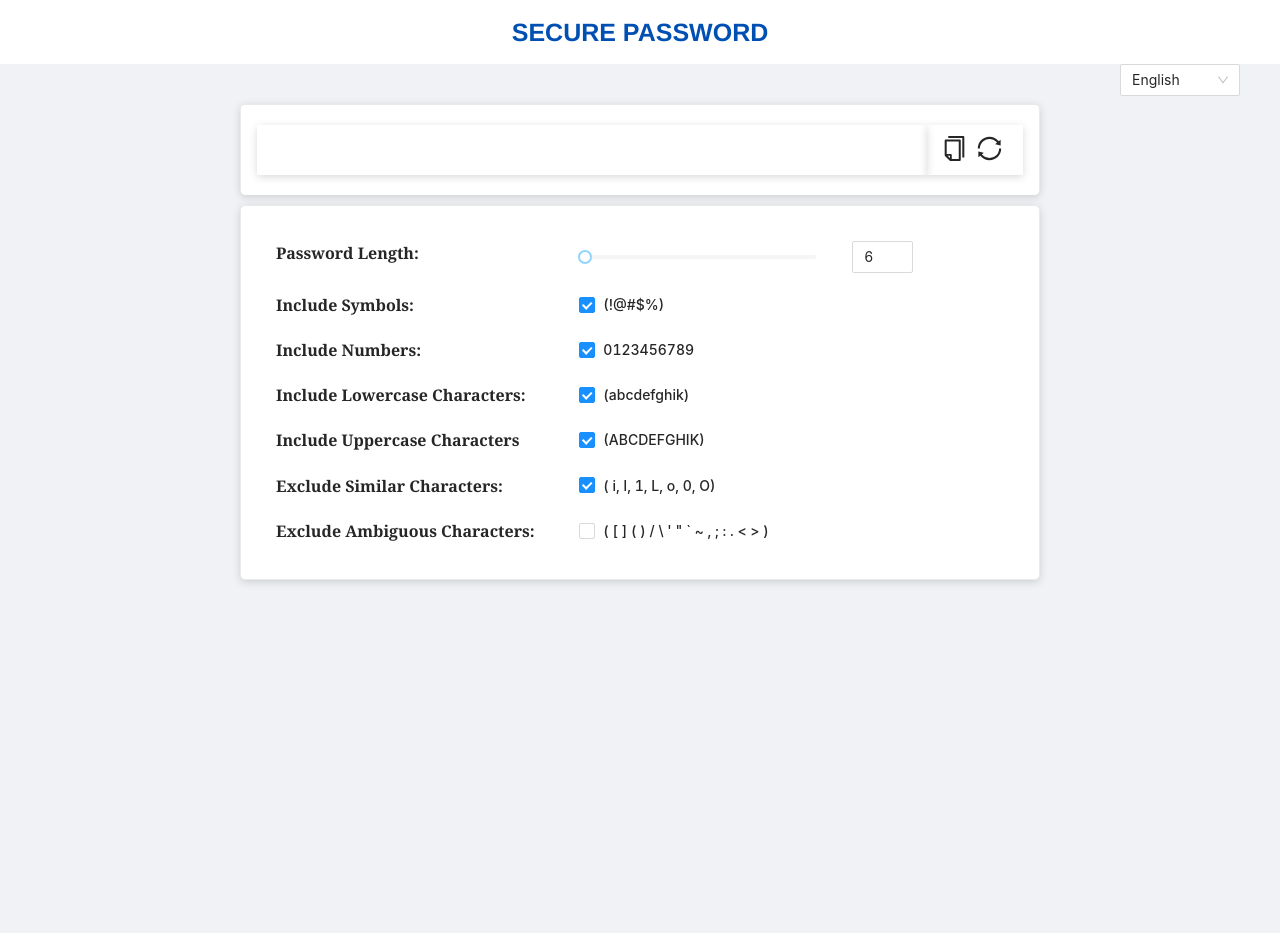
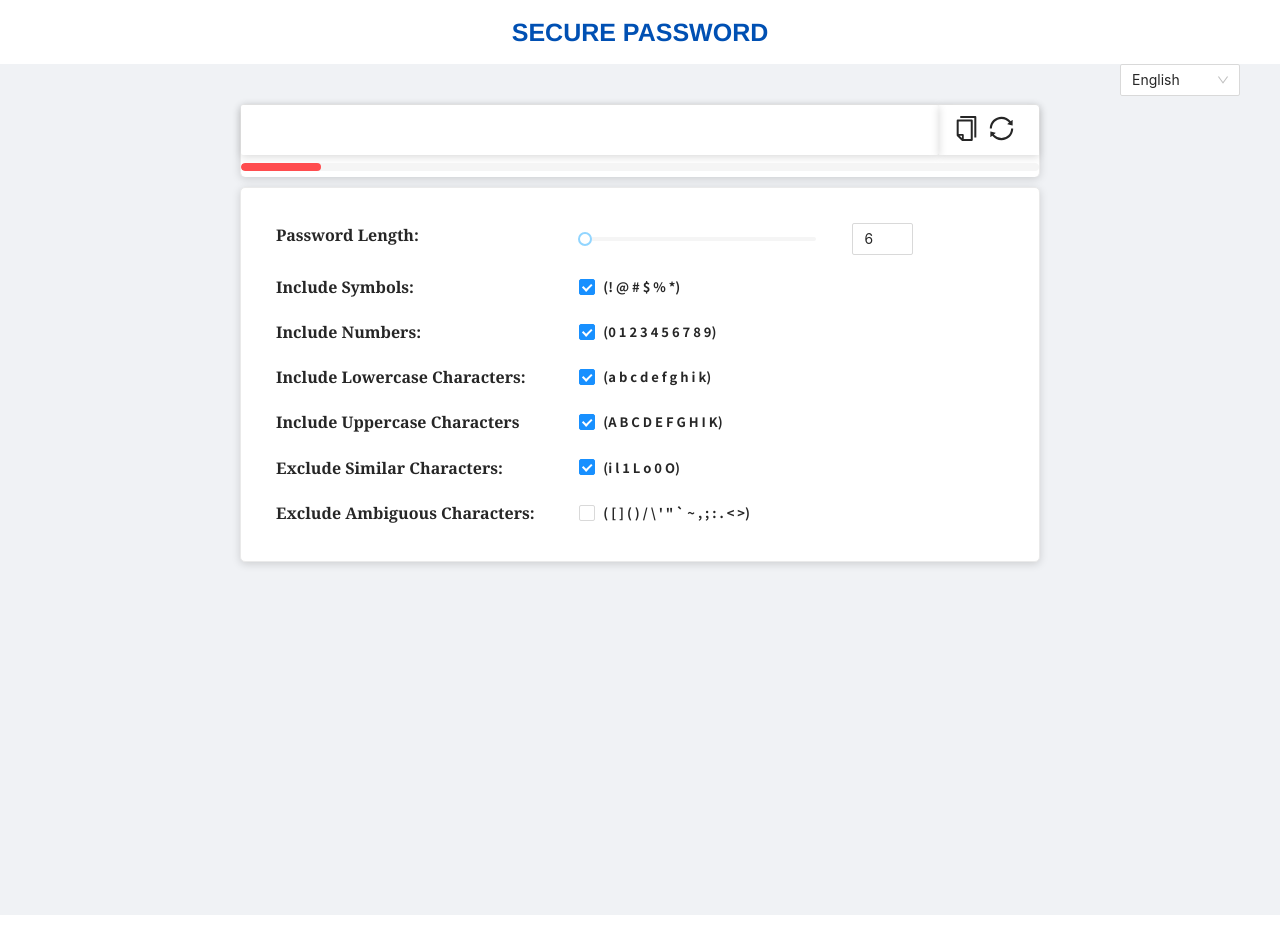
Before and after one commit to abel3t/generate-password, a Next.js app: page / in a window 1280 px wide. Built offline with nearby package versions, Linux system fonts and the light colour scheme.

Commit message:
Fix some UI

```diff
--- a/public/css/style.css
+++ b/public/css/style.css
@@ -1,6 +1,7 @@
 @import '~antd/dist/antd.css';
 @import url('https://fonts.googleapis.com/css2?family=Rowdies:wght@700&display=swap');
 @import url('https://fonts.googleapis.com/css2?family=Noto+Serif:wght@700&display=swap');
+@import url('https://fonts.googleapis.com/css2?family=Noto+Sans+SC:wght@700&display=swap');
 
 .title-generator {
   font-size: 25px;
@@ -22,7 +23,6 @@
   box-shadow: 0 2px 8px rgba(0,0,0,.15);
   max-width: 800px;
   margin: 0 auto 10px;
-    padding: 20px 16px;
   border-top: 1px;
   border-right: 1px;
   border-bottom: 0;
@@ -52,11 +52,9 @@
 }
 
 .generated-password-strength {
-  position: absolute;
   bottom: 1px;
-  left: 0;
-  width: 0;
   height: 10px;
+  margin-top: 5px;
   border-top-right-radius: 5px;
   border-bottom-right-radius: 5px;
   background-color: #5ed98a;
@@ -80,3 +78,9 @@
   font-weight: 400;
   font-family: 'Noto Serif', serif;
 }
+
+.text-note {
+  font-weight: 100;
+  font-size: 13px;
+  font-family: 'Noto Sans SC', sans-serif;
+}
--- a/src/components/layout/index.tsx
+++ b/src/components/layout/index.tsx
@@ -1,6 +1,6 @@
 import * as React from 'react'
 import CSS from 'csstype'
-import { Form, Layout, Row, Col, Select, Checkbox, Button, Input, Modal, Tooltip, Slider } from 'antd'
+import { Form, Layout, Row, Col, Select, Checkbox, Input, Modal, Tooltip, Slider, Progress } from 'antd'
 import { ExclamationCircleOutlined, CopyOutlined, SyncOutlined } from '@ant-design/icons'
 import { blue, red } from '@ant-design/colors';
 
@@ -161,7 +161,7 @@ class LayoutComponent extends React.Component<any, State> {
 
   render() {
     const rowStyle: CSS.Properties = {padding: '10px', fontSize: '15px', fontWeight: 450};
-
+    const statusProgress = this.state.passwordLength < 10 ? 'exception' : this.state.passwordLength < 20 ? 'active' : 'success'
     return (
       <Layout>
         <Layout.Header style={{background: '#FFF', textAlign: 'center'}}>
@@ -197,7 +197,7 @@ class LayoutComponent extends React.Component<any, State> {
                 </div>
               </Col>
             </Row>
-            <div className="generated-password-strength"></div>
+            <Progress percent={this.state.passwordLength / 60 * 100} showInfo={false} status={statusProgress}/>
           </div>
 
           <div className="setting">
@@ -206,7 +206,7 @@ class LayoutComponent extends React.Component<any, State> {
                 {languagesText[this.state.languageId || 'en'].passwordLength}
               </Col>
               <Col span={8}>
-                <Slider value={this.state.passwordLength} min={6} max={200} style={{color: red[8]}} onChange={this.onChangePasswordLength.bind(this)}/>
+                <Slider value={this.state.passwordLength} min={6} max={60} style={{color: red[8]}} onChange={this.onChangePasswordLength.bind(this)}/>
               </Col>
               <Col span={2} offset={1}>
                 <Input value={this.state.passwordLength} onChange={this.onChangePasswordLength.bind(this)} />
@@ -217,7 +217,7 @@ class LayoutComponent extends React.Component<any, State> {
               <Col className='text-label' span={10}>{languagesText[this.state.languageId || 'en'].includeSymbols}</Col>
               <Col span={8}>
               <Checkbox onChange={this.onChangeIncludeSymbols.bind(this)} checked={this.state.includeSymbols}>
-                <span style={{userSelect: 'none'}}>(!@#$%)</span>
+                <span className='text-note' style={{userSelect: 'none'}}>(! @ # $ % *)</span>
               </Checkbox>
               </Col>
             </Row>
@@ -226,7 +226,7 @@ class LayoutComponent extends React.Component<any, State> {
               <Col className='text-label' span={10}>{languagesText[this.state.languageId || 'en'].includeNumbers}</Col>
               <Col span={8}>
               <Checkbox onChange={this.onChangeIncludeNumbers.bind(this)} checked={this.state.includeNumbers}>
-                <span style={{userSelect: 'none'}}>0123456789</span>
+                <span className='text-note' style={{userSelect: 'none'}}>(0 1 2 3 4 5 6 7 8 9)</span>
               </Checkbox>
               </Col>
             </Row>
@@ -235,7 +235,7 @@ class LayoutComponent extends React.Component<any, State> {
               <Col className='text-label' span={10}>{languagesText[this.state.languageId || 'en'].includeLowercaseCharacters}</Col>
               <Col span={8}>
               <Checkbox onChange={this.onChangeIncludeLowercaseCharacters.bind(this)} checked={this.state.includeLowercaseCharacters}>
-                <span style={{userSelect: 'none'}}>(abcdefghik)</span>
+                <span className='text-note' style={{userSelect: 'none'}}>(a b c d e f g h i k)</span>
               </Checkbox>
               </Col>
             </Row>
@@ -244,7 +244,7 @@ class LayoutComponent extends React.Component<any, State> {
               <Col className='text-label' span={10}>{languagesText[this.state.languageId || 'en'].includeUppercaseCharacters}</Col>
               <Col span={8}>
               <Checkbox onChange={this.onChangeIncludeUppercaseCharacters.bind(this)} checked={this.state.includeUppercaseCharacters}>
-                <span style={{userSelect: 'none'}}>(ABCDEFGHIK)</span>
+                <span className='text-note' style={{userSelect: 'none'}}>(A B C D E F G H I K)</span>
               </Checkbox>
               </Col>
             </Row>
@@ -253,7 +253,7 @@ class LayoutComponent extends React.Component<any, State> {
               <Col className='text-label' span={10}>{languagesText[this.state.languageId || 'en'].excludeSimilarCharacters}</Col>
               <Col span={8}>
               <Checkbox onChange={this.onChangeExcludeSimilarCharacters.bind(this)} checked={this.state.excludeSimilarCharacters}>
-                <span style={{userSelect: 'none'}}>( i, l, 1, L, o, 0, O)</span>
+                <span className='text-note' style={{userSelect: 'none'}}>(i l 1 L o 0 O)</span>
               </Checkbox>
               </Col>
             </Row>
@@ -262,7 +262,7 @@ class LayoutComponent extends React.Component<any, State> {
               <Col className='text-label' span={10}>{languagesText[this.state.languageId || 'en'].excludeAmbiguousCharacters}</Col>
               <Col span={8}>
               <Checkbox onChange={this.onChangeExcludeAmbiguousCharacters.bind(this)} checked={this.state.excludeAmbiguousCharacters}>
-                <span style={{userSelect: 'none'}}>({ } [ ] ( ) / \ ' " ` ~ , ; : . &#60; &#62; )</span>
+                <span className='text-note' style={{userSelect: 'none'}}>({ } [ ] ( ) / \ ' " ` ~ , ; : . &#60; &#62;)</span>
               </Checkbox>
               </Col>
             </Row>
```
Lines whose indentation alone changed are shown as unchanged.
